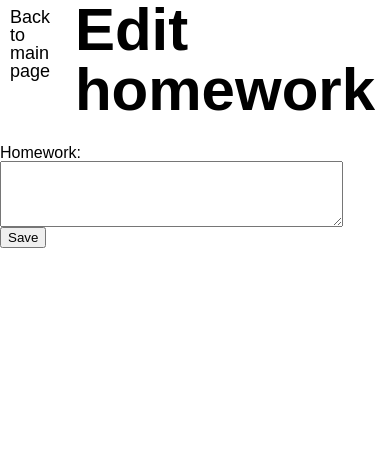
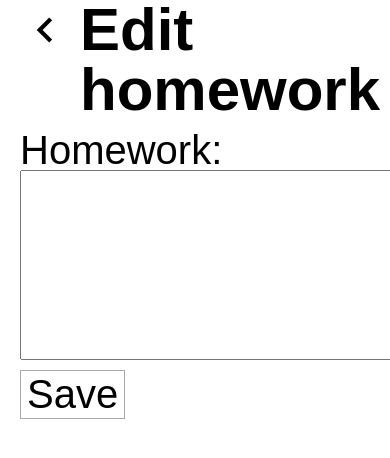
Before and after one commit to SashaPorubaymikh/el_d, a Django app: page /diary/edit_homework/1/1/ in a window 390 px wide; the page is wider, and only the part inside the window is pictured. Shown: the top 458 px of that part. Run offline with Django 3.2, Linux system fonts and the light colour scheme; the visitor is signed in with stand-in values (Sample User, id 1).

Commit message:
Site more mobile-friendly. Weekdays translated

```diff
--- a/static/desktop/diary.css
+++ b/static/desktop/diary.css
@@ -74,7 +74,6 @@
     color: black;
     text-decoration: none;
     margin: 2px;
-    font-size: 30px;
 }
 
 .lesson_name_container {
@@ -122,9 +121,6 @@
     .number {
         font-size: 50px;
     }
-    .material-icons {
-        font-size: 50px;
-    }
     .grid_table {
         display: none;
     }
--- /dev/null
+++ b/static/desktop/edit_homework.css
@@ -0,0 +1,23 @@
+.main_content {
+    margin: 0 10px;
+}
+
+input {
+    margin-top: 10px;
+}
+
+.content {
+    margin-left: 10px;
+}
+
+@media screen and (orientation: portrait) {
+    input {
+        font-size: 40px;
+    }
+    label {
+        font-size: 40px;
+    }
+    textarea {
+        font-size: 40px;
+    }
+}
--- a/static/global.css
+++ b/static/global.css
@@ -47,3 +47,8 @@ table {
 	border-collapse: collapse;
 	border-spacing: 0;
 }
+
+input, select{
+	background: none;
+	border: 1px solid darkgray;
+}
--- a/static/includes/navbar.css
+++ b/static/includes/navbar.css
@@ -31,7 +31,6 @@
 .page_name {
     font-size: 40px;
     font-weight: 800;
-    margin-bottom: 15px;
     margin-right: 15px;
 }
 
@@ -39,4 +38,12 @@
     .page_name {
         font-size: 60px;
     }
+    .navbar_link {
+        height: 50px;
+        font-size: 50px;
+        margin-top: 0px;
+    }
+    .material-icons {
+        font-size: 50px;
+    }
 }
--- a/templates/desktop/add_homework.html
+++ b/templates/desktop/add_homework.html
@@ -1,8 +1,11 @@
 <head>
+    <link rel="stylesheet" href="https://fonts.googleapis.com/icon?family=Material+Icons">
+
     {% load static %}
 
     <link rel="stylesheet" type="text/css" href="{% static 'global.css' %}">
     <link rel="stylesheet" type="text/css" href="{% static 'includes/navbar.css' %}">
+    <link rel="stylesheet" type="text/css" href="{% static 'desktop/edit_homework.css' %}">
 
     <title>EL_D</title>
 </head>
@@ -11,16 +14,22 @@
     <div class="content">
         <div class="navbar">
             <div class="left_navbar">
-				<a href="{% url 'main_page' %}" class="navbar_link">Back to main page</a>
+                <a href="{% url 'diary:diary' week=0 %}" class="navbar_link" title="Back to diary">
+                    <i class="material-icons">
+                        keyboard_arrow_left
+                    </i>
+                </a>
             </div>
             <div class="right_navbar">
                 <p class="page_name">Edit homework</p>
             </div>
         </div>
-        <form action="{% url 'diary:edit_homework' week=week id=id %}" method="POST">
+        <div class="main_content">
+            <form action="{% url 'diary:edit_homework' week=week id=id %}" method="POST" class="form">
                 {% csrf_token %}
                 {{ form.as_p }}
                 <input type="submit" name="edit_homework" , value="Save">
             </form>
         </div>
+    </div>
 </section>
--- a/templates/desktop/addlesson.html
+++ b/templates/desktop/addlesson.html
@@ -1,13 +1,13 @@
 <head>
     <title>EL_D</title>
 
+    <link rel="stylesheet" href="https://fonts.googleapis.com/icon?family=Material+Icons">
     {% load static %}
 	<link rel="stylesheet" type="text/css" href="{% static 'global.css' %}">
 	<link rel="stylesheet" type="text/css" href="{% static 'desktop/add_lesson.css' %}">
     <link rel="stylesheet" type="text/css" href="{% static 'includes/navbar.css' %}">
     <link rel="stylesheet" type="text/css" href="{% static 'includes/error.css' %}">
 
-    <link rel="stylesheet" href="https://fonts.googleapis.com/icon?family=Material+Icons">
 </head>
 
 <section class="main_section">
@@ -20,7 +20,7 @@
             </a>
             <h1 class="page_name">Add lesson</h1>
         </div>
-		<form action="/diary/add_lesson/" method="POST">
+		<form action="/diary/add_lesson/" method="POST" class="form">
             {% csrf_token %}
             {% if addlesson_error %}
             <div class="error_container">
--- a/templates/desktop/lesson_details.html
+++ b/templates/desktop/lesson_details.html
@@ -1,13 +1,13 @@
 <head>
     <title>EL_D</title>
 
+    <link rel="stylesheet" href="https://fonts.googleapis.com/icon?family=Material+Icons">
     {% load static %}
     <link rel="stylesheet" type="text/css" href="{% static 'global.css' %}">
     <link rel="stylesheet" type="text/css" href="{% static '/desktop/left.css' %}">
     <link rel="stylesheet" type="text/css" href="{% static 'desktop/lesson_details.css' %}">
     <link rel="stylesheet" type="text/css" href="{% static 'includes/navbar.css' %}">
 
-    <link rel="stylesheet" href="https://fonts.googleapis.com/icon?family=Material+Icons">
 </head>
 
 <section class="main_section">
--- a/templates/user/login.html
+++ b/templates/user/login.html
@@ -1,4 +1,5 @@
 <head>
+	<link rel="stylesheet" href="https://fonts.googleapis.com/icon?family=Material+Icons">
 	{% load static %}
 
 	<link rel="stylesheet" type="text/css" href="{% static 'global.css' %}">
@@ -6,7 +7,6 @@
 	<link rel="stylesheet" type="text/css" href="{% static 'includes/navbar.css' %}">
 	<link rel="stylesheet" type="text/css" href="{% static 'includes/error.css' %}">
 
-	<link rel="stylesheet" href="https://fonts.googleapis.com/icon?family=Material+Icons">
 
 	<title>EL_D</title>
 </head>
@@ -23,7 +23,7 @@
 				<p class="page_name">Sign in</p>
 			</div>
 		</div>
-		<form action="/user/login/" method="POST">
+		<form action="/user/login/" method="POST" class="form">
 			{% csrf_token %}
 			{% if login_error %}
 			<div class="error_container">
--- a/templates/user/signup.html
+++ b/templates/user/signup.html
@@ -1,4 +1,5 @@
 <head>
+    <link rel="stylesheet" href="https://fonts.googleapis.com/icon?family=Material+Icons">
     {% load static %}
 
     <link rel="stylesheet" type="text/css" href="{% static 'global.css' %}">
@@ -6,7 +7,6 @@
     <link rel="stylesheet" type="text/css" href="{% static 'includes/navbar.css' %}">
     <link rel="stylesheet" type="text/css" href="{% static 'includes/error.css' %}">
 
-    <link rel="stylesheet" href="https://fonts.googleapis.com/icon?family=Material+Icons">
 
 	<title>EL_D</title>
 </head>
@@ -23,7 +23,7 @@
                 <p class="page_name">Signup</p>
             </div>
         </div>
-        <form action="/user/signup/" method="POST">
+        <form action="/user/signup/" method="POST" class="form">
             {% csrf_token %}
             {{ form.as_p }}
             <input type="submit" , name="signup" value="Sign up">
```
Also changed, not shown: desktop/forms_logic.py (+6 -6 lines), static/desktop/add_lesson.css (+15 -9 lines), static/desktop/lesson_details.css (+17 -0 lines), static/desktop/main_page.css (+16 -0 lines), static/user/login.css (+10 -0 lines), static/user/signup.css (+10 -0 lines). Lines whose indentation alone changed are shown as unchanged.
